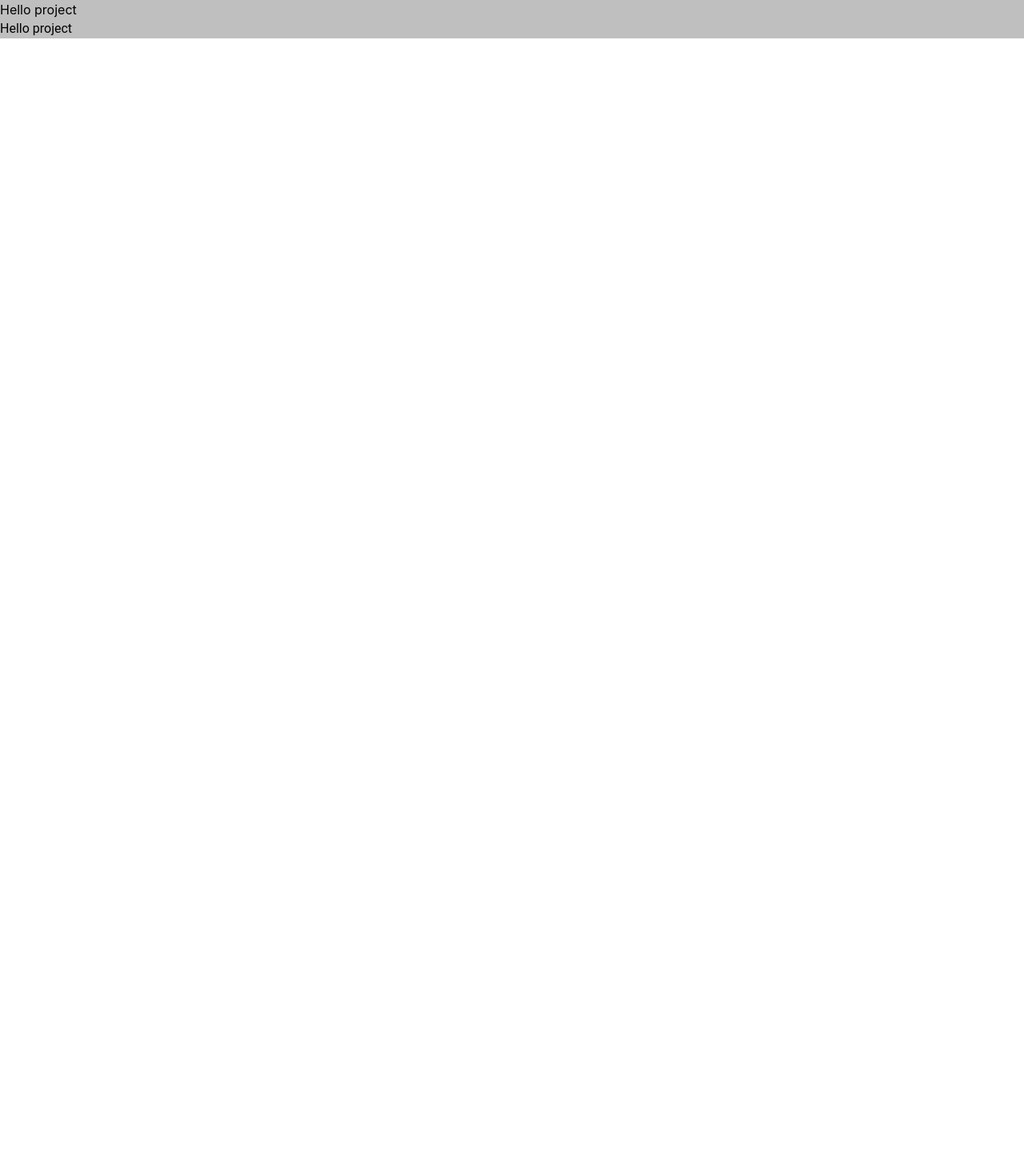
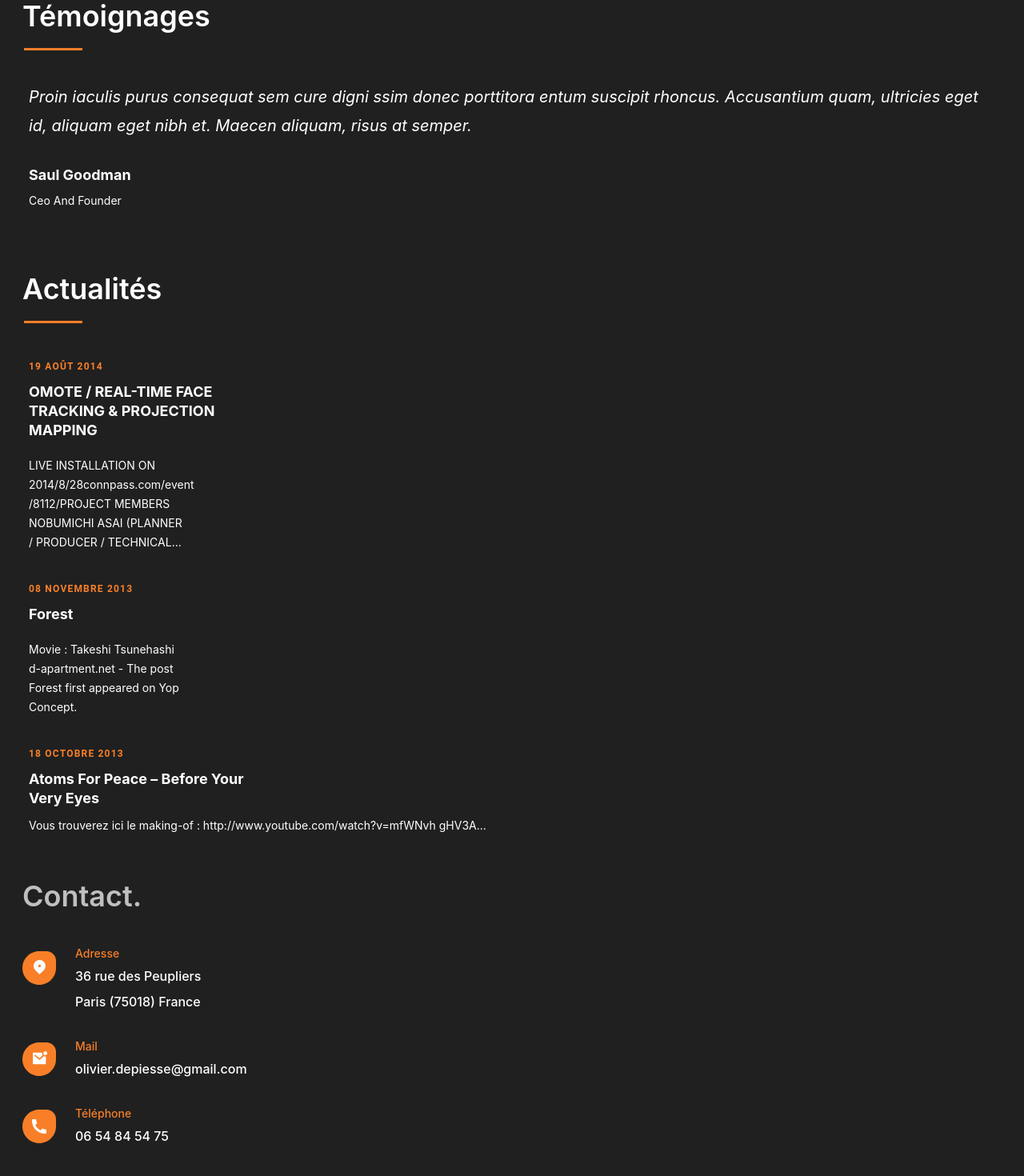
Before and after one commit to projectDefis/project, a React (Create React App) app: page / in a window 1280 px wide. Shown: the top 1470 px of the page at 80% size. Before the commit the page ends 800 px from the top, so only its background shows below. Built offline with nearby package versions, Linux system fonts and the light colour scheme.

Commit message:
update and add components to entry

```diff
--- a/src/pages/home/index.jsx
+++ b/src/pages/home/index.jsx
@@ -1,10 +1,15 @@
+import { Section6 } from "../../components/testimonials";
+import { Section7 } from "../../components/news";
+import { Section8 } from "../../components/contact";
+
 const Home = () => {
   return (
-    <div className="bg-custom-gray-100">
-      <h1 className="font-inter">Hello project</h1>
-      <h1 className="font-roboto">Hello project</h1>
-    </div>
+    <>
+      <Section6 />
+      <Section7 />
+      <Section8 />
+    </>
   );
-}
+};
 
 export default Home;
```
